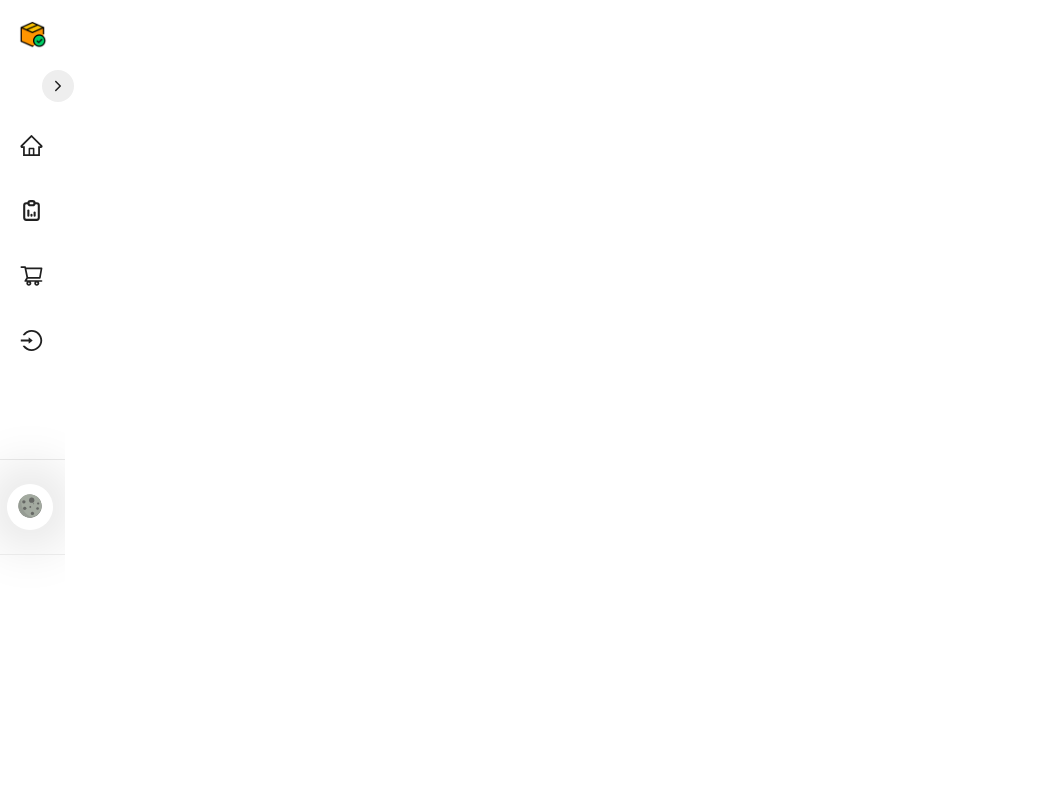
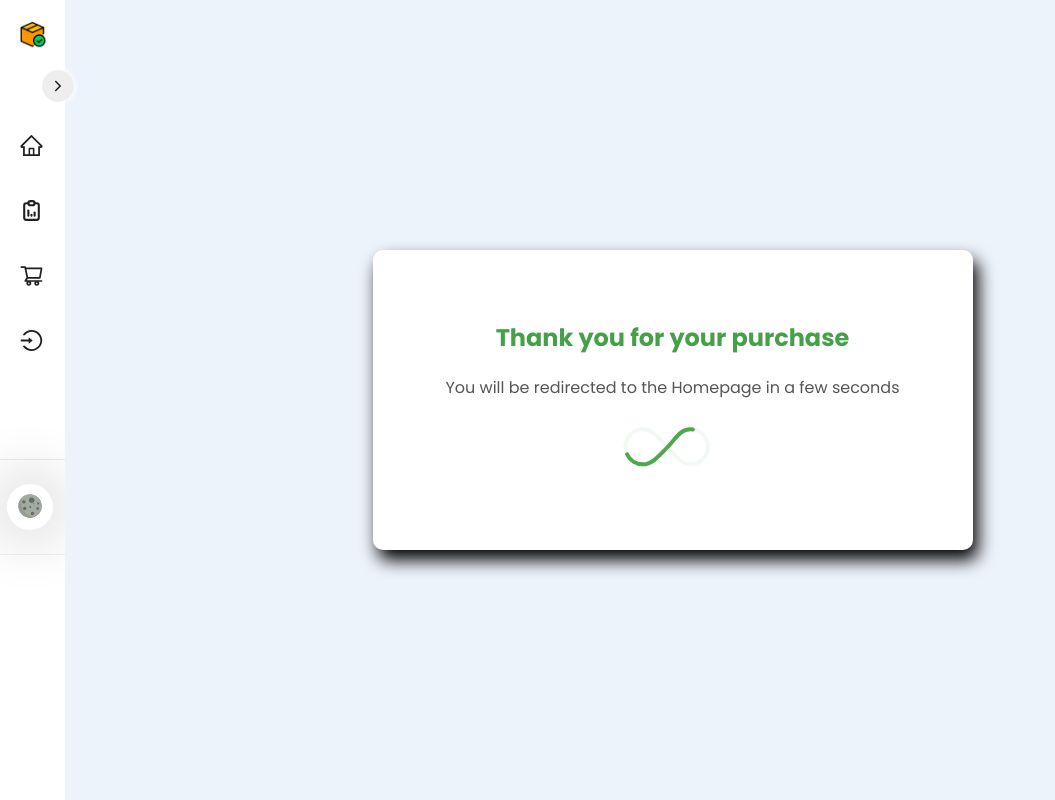
Before and after one commit to henrygrupo5pf/Front-End, a React (Vite) app: page /checkout/success in a window 1280 px wide. Shown: the whole page, without its empty margins (0-1055 px from the left). Built offline with nearby package versions, Linux system fonts and the light colour scheme.

Commit message:
Pasarela 90%

```diff
--- a/package.json
+++ b/package.json
@@ -22,6 +22,7 @@
     "react-dom": "18.2.0",
     "react-hook-form": "^7.49.2",
     "react-icons": "4.12.0",
+    "react-loader-spinner": "^6.1.6",
     "react-lottie": "^1.2.3",
     "react-router-dom": "^6.21.1",
     "react-spinners": "0.13.8",
--- /dev/null
+++ b/src/pages/CheckOut/Cancel.jsx
@@ -0,0 +1,64 @@
+import { useEffect } from "react";
+import styled from "styled-components";
+import { InfinitySpin } from 'react-loader-spinner';
+
+//Intente usar useHistory pero no me deja. Me salta error de vite
+
+const Cancel = () => {
+  useEffect(() => {
+    let countdown = 7;
+
+    const countdownInterval = setInterval(() => {
+      if (countdown === 0) {
+        window.location.href = 'http://localhost:5173';
+      }
+      countdown -= 1;
+    }, 1000);
+
+    return () => clearInterval(countdownInterval);
+  }, []);
+
+  return (
+    <Container>
+      <CancelContainer>
+        <CancelMessage>An error occurred during the payment </CancelMessage>
+        <CountdownMessage>You will be redirected to the Homepage in a few seconds</CountdownMessage>
+        <InfinitySpin />
+      </CancelContainer>
+    </Container>
+  );
+};
+
+export default Cancel;
+
+const Container = styled.div`
+  width: 100%;
+  height: 100vh;
+  display: flex;
+  align-items: center;
+  justify-content: center;
+`;
+
+const CancelContainer = styled.div`
+background-color: white;
+width: 600px;
+height: 300px;
+display: flex;
+align-items: center;
+justify-content: center;
+flex-direction: column;
+box-shadow: 5px 10px 17px black;
+border-radius: 10px;
+`;
+
+const CancelMessage = styled.p`
+  font-size: 1.5em;
+  font-weight: bold;
+  margin: 20px;
+  color: #8B0000;
+`;
+
+const CountdownMessage = styled.p`
+  font-size: 1em;
+  color: #555;
+`;
--- a/src/pages/CheckOut.jsx
+++ b/src/pages/CheckOut/CheckOut.jsx
@@ -1,12 +1,12 @@
 import styled from 'styled-components';
-import { useCartStore } from "../Store/CartStore";
+import { useCartStore } from "../../Store/CartStore"
 
 
 const CheckOut = () => {
   const cartInfo = useCartStore((store) => store.cartItems)
-  console.log("CART INFO:    ", cartInfo);
+
   const BASE_URL = "https://pf-server-93lj.onrender.com"
-  const BASE_URL2 = "http://localhost:3001"
+  const TEST_URL = "http://localhost:3001"
   const STRIPE_PUBLIC_KEY = "pk_test_51OgYb1GL3gYQY1hZLqzIM3qBpw2fF1wiZmJJtsazSvdrDkPGyouIeYU5tYKzJB2WQkTQe7iDSg7OBdKH17SpA2vc00rEF6YS4x"
 
   const handleSubmit = async (event) => {
@@ -16,7 +16,7 @@ const CheckOut = () => {
     };
 
     try {
-      const response = await fetch(`${BASE_URL2}/checkout`, {
+      const response = await fetch(`${TEST_URL}/checkout`, {
         method: 'POST',
         headers: {
           'Content-Type': 'application/json',
@@ -30,8 +30,8 @@ const CheckOut = () => {
       }
 
       const responseData = await response.json();
-      if(responseData.url){
-        window.location.href =responseData.url
+      if (responseData.url) {
+        window.location.href = responseData.url
       }
 
 
@@ -43,24 +43,36 @@ const CheckOut = () => {
 
 
   return (
+    <Container>
       <FormContainer onSubmit={handleSubmit}>
         Resumen de tu compra
         {cartInfo.map((item) => (
           <CardElementContainer key={item.id}>
             <StyledImage src={item.photo} alt={item.name} />
+            <TextContainer>
               <h3>{item.name}</h3>
               <p>Quantity: {item.quantity}</p>
+            </TextContainer>
           </CardElementContainer>
         ))}
         <SubmitButton>
           Continuar
         </SubmitButton>
       </FormContainer>
+    </Container>
 
   );
 
 };
 export default CheckOut;
+
+const Container = styled.div`
+width: 100%;
+height: 100vh;
+display: flex;
+align-items: center;
+justify-content: center;
+`;
 
 const FormContainer = styled.form`
   width: 400px;
@@ -75,7 +87,7 @@ const FormContainer = styled.form`
 `;
 
 const CardElementContainer = styled.div`
-  display: flex
+  display: flex;
   align-items: center;
   width: 100%;
   padding: 8px;
@@ -85,10 +97,14 @@ const CardElementContainer = styled.div`
   margin-bottom: 8px;
 `;
 
+const TextContainer = styled.div`
+  margin-left: 30%;
+`;
+
 const StyledImage = styled.img`
-  width: 50px; /* Ajusta el tamaño de la imagen al 100% del contenedor */
-  max-height: 50px; /* Establece una altura máxima para evitar que la imagen sea demasiado grande */
-  object-fit: cover; /* Ajusta el contenido de la imagen para cubrir el contenedor */
+  width: 70px;
+  max-height: 70px;
+  object-fit: cover;
 `;
 
 const SubmitButton = styled.button`
@@ -100,8 +116,12 @@ const SubmitButton = styled.button`
   cursor: pointer;
   font-size: 21px;
   margin: 2px;
+  transition: background-color 0.3s;
   &:disabled {
     background-color: #a0a0a0;
     cursor: not-allowed;
   }
+  &:hover {
+    background-color: #45a049;
+  }
 `;
--- /dev/null
+++ b/src/pages/CheckOut/Success.jsx
@@ -0,0 +1,64 @@
+import { useEffect } from "react";
+import styled from "styled-components";
+import { InfinitySpin } from 'react-loader-spinner';
+
+//Intente usar useHistory pero no me deja. Me salta error de vite
+
+const Success = () => {
+    useEffect(() => {
+        let countdown = 7;
+
+        const countdownInterval = setInterval(() => {
+            if (countdown === 0) {
+                window.location.href = 'http://localhost:5173';
+            }
+            countdown -= 1;
+        }, 1000);
+
+        return () => clearInterval(countdownInterval);
+    }, []);
+
+    return (
+        <Container>
+            <SuccessContainer>
+                <SuccessMessage>Thank you for your purchase</SuccessMessage>
+                <CountdownMessage>You will be redirected to the Homepage in a few seconds</CountdownMessage>
+                <InfinitySpin />
+            </SuccessContainer>
+        </Container>
+    );
+};
+
+export default Success;
+
+const Container = styled.div`
+  width: 100%;
+  height: 100vh;
+  display: flex;
+  align-items: center;
+  justify-content: center;
+`;
+
+const SuccessContainer = styled.div`
+  background-color: white;
+  width: 600px;
+  height: 300px;
+  display: flex;
+  align-items: center;
+  justify-content: center;
+  flex-direction: column;
+  box-shadow: 5px 10px 17px black;
+  border-radius: 10px;
+`;
+
+const SuccessMessage = styled.p`
+  font-size: 1.5em;
+  font-weight: bold;
+  margin: 20px;
+  color: #45a049
+`;
+
+const CountdownMessage = styled.p`
+  font-size: 1em;
+  color: #555;
+`;
--- a/src/routes/routes.jsx
+++ b/src/routes/routes.jsx
@@ -1,7 +1,10 @@
 import { Route, Routes } from "react-router-dom";
 import { Home, ProductForm, ProductDetail, Login} from "../pages/index";
 import Cart from "../pages/Cart/Cart"
-import CheckOut from "../pages/CheckOut";
+import CheckOut from "../pages/CheckOut/CheckOut";
+import Success from "../pages/CheckOut/Success";
+import Cancel from "../pages/CheckOut/Cancel";
+
 // /src/pages/index.js
 
 const MyRoutes = () => {
@@ -12,7 +15,9 @@ const MyRoutes = () => {
       <Route path="/productDetail/:id" element={<ProductDetail/>} />
       <Route path="/cart" element={<Cart/>} />
       <Route path="/login" element={<Login />}/>
-      <Route path="/checkOut" element={<CheckOut />} />
+      <Route path="/checkout" element={<CheckOut />} />
+      <Route path="/checkout/success" element={<Success />} />
+      <Route path="/checkout/cancel" element={<Cancel />} />
     </Routes>
   );
 };
```
Also changed, not shown: 1 other file (tests, documents, lock files or other folders). Lines whose indentation alone changed are shown as unchanged.
